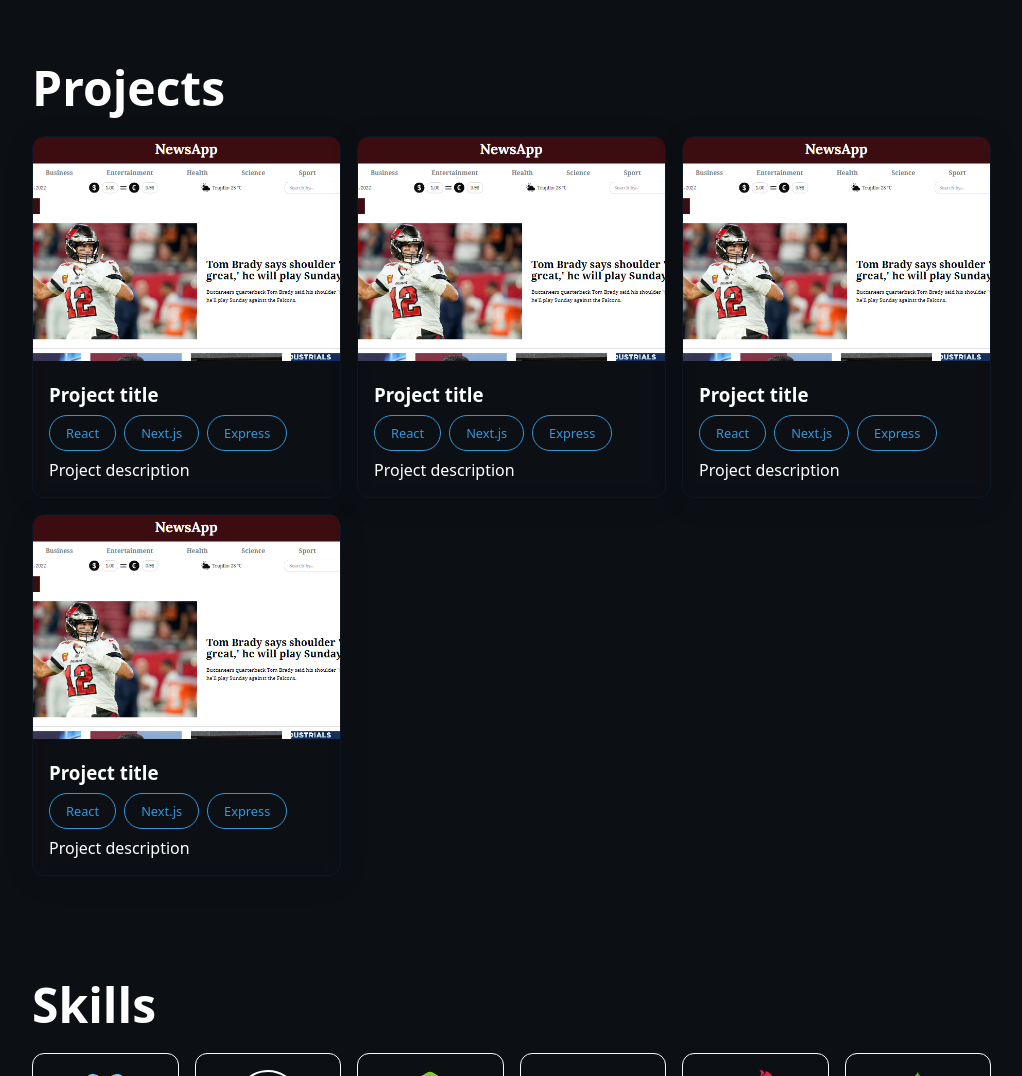
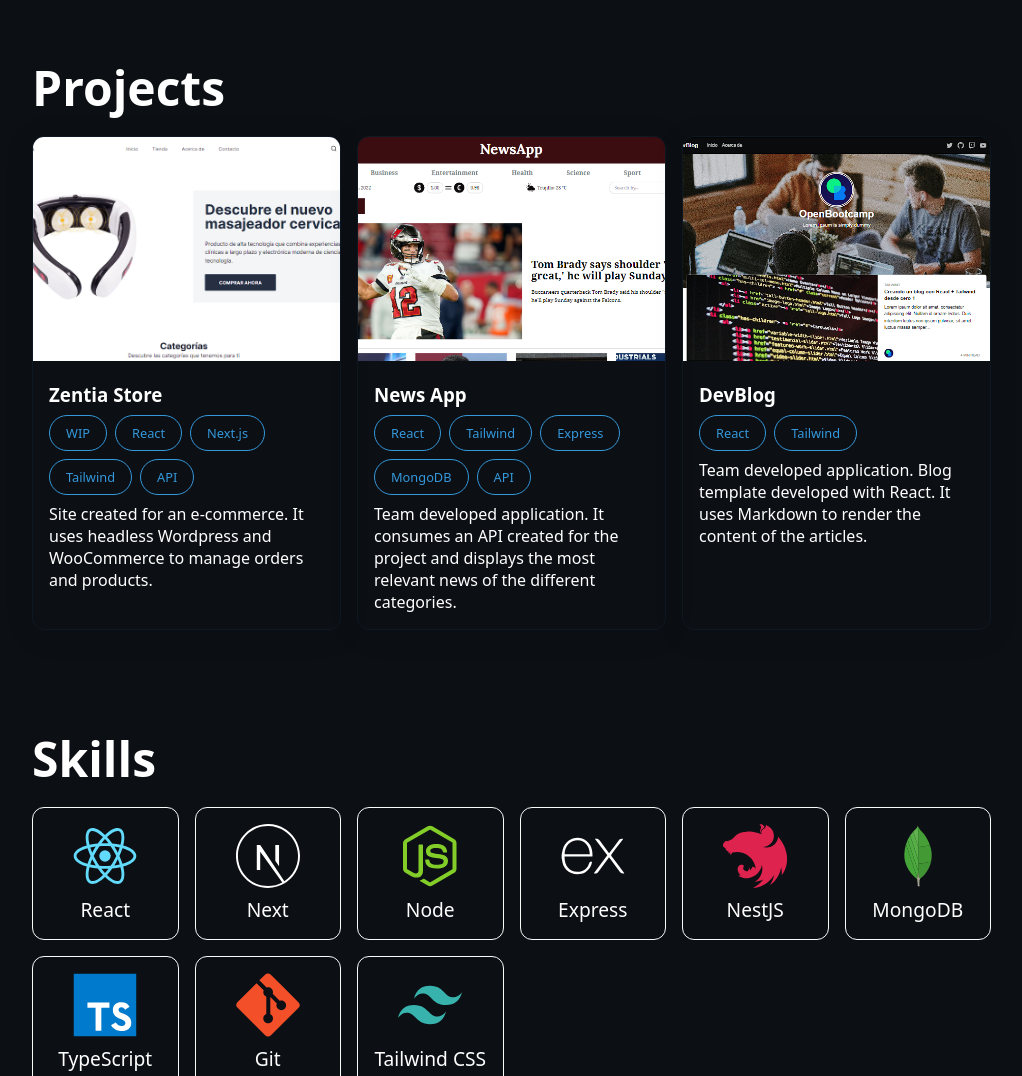
Before and after one commit to lemartinezm/portfolio-v2, an Astro site: page / in a window 1280 px wide. Shown: the part 1940-3016 px from the top of the page, without its empty margins (225-1247 px from the left). Built offline with nearby package versions, Linux system fonts and the light colour scheme; Astro itself is replaced by a stand-in of ours.

Commit message:
fix: update project cards info

```diff
--- a/src/components/ProjectCard.astro
+++ b/src/components/ProjectCard.astro
@@ -15,7 +15,7 @@ const { image, description, imageAlt, projectLink, techs, title } = Astro.props;
 ---
 
 <li>
-  <a href={projectLink}>
+  <a href={projectLink} target="_blank">
     <Image src={image} alt="Project image" />
     <div class="container">
       <h3>{title}</h3>
@@ -44,7 +44,6 @@ const { image, description, imageAlt, projectLink, techs, title } = Astro.props;
     transition: all 0.2s;
     background: rgba(52, 152, 219, 0);
     box-shadow: 0 4px 30px rgba(0, 0, 0, 0.1);
-    backdrop-filter: blur(7.6px);
     -webkit-backdrop-filter: blur(7.6px);
     border: 1px solid rgba(52, 152, 219, 0.07);
   }
--- a/src/components/Projects.astro
+++ b/src/components/Projects.astro
@@ -1,38 +1,35 @@
 ---
 import ProjectCard from "./ProjectCard.astro";
 import image6 from "../assets/image6.webp";
+import zentia from "../assets/zentia.webp";
+import devblog from "../assets/devblog.webp";
 const projects = [
   {
-    image: image6,
-    imageAlt: "Project image",
-    title: "Project title",
-    description: "Project description",
-    techs: ["React", "Next.js", "Express"],
-    projectLink: "https://localhost:3000",
+    image: zentia,
+    imageAlt: "Zentia Store project image",
+    title: "Zentia Store",
+    description:
+      "Site created for an e-commerce. It uses headless Wordpress and WooCommerce to manage orders and products.",
+    techs: ["WIP", "React", "Next.js", "Tailwind", "API"],
+    projectLink: "https://zentia-store.vercel.app/",
   },
   {
     image: image6,
-    imageAlt: "Project image",
-    title: "Project title",
-    description: "Project description",
-    techs: ["React", "Next.js", "Express"],
-    projectLink: "https://localhost:3000",
+    imageAlt: "News App project image",
+    title: "News App",
+    description:
+      "Team developed application. It consumes an API created for the project and displays the most relevant news of the different categories.",
+    techs: ["React", "Tailwind", "Express", "MongoDB", "API"],
+    projectLink: "https://news-app-seven-iota.vercel.app/",
   },
   {
-    image: image6,
-    imageAlt: "Project image",
-    title: "Project title",
-    description: "Project description",
-    techs: ["React", "Next.js", "Express"],
-    projectLink: "https://localhost:3000",
-  },
-  {
-    image: image6,
-    imageAlt: "Project image",
-    title: "Project title",
-    description: "Project description",
-    techs: ["React", "Next.js", "Express"],
-    projectLink: "https://localhost:3000",
+    image: devblog,
+    imageAlt: "DevBlog project image",
+    title: "DevBlog",
+    description:
+      "Team developed application. Blog template developed with React. It uses Markdown to render the content of the articles.",
+    techs: ["React", "Tailwind"],
+    projectLink: "https://dev-blog-mu.vercel.app/",
   },
 ];
 ---
```
Also changed, not shown: src/assets/devblog.webp (added), src/assets/zentia.webp (added).
